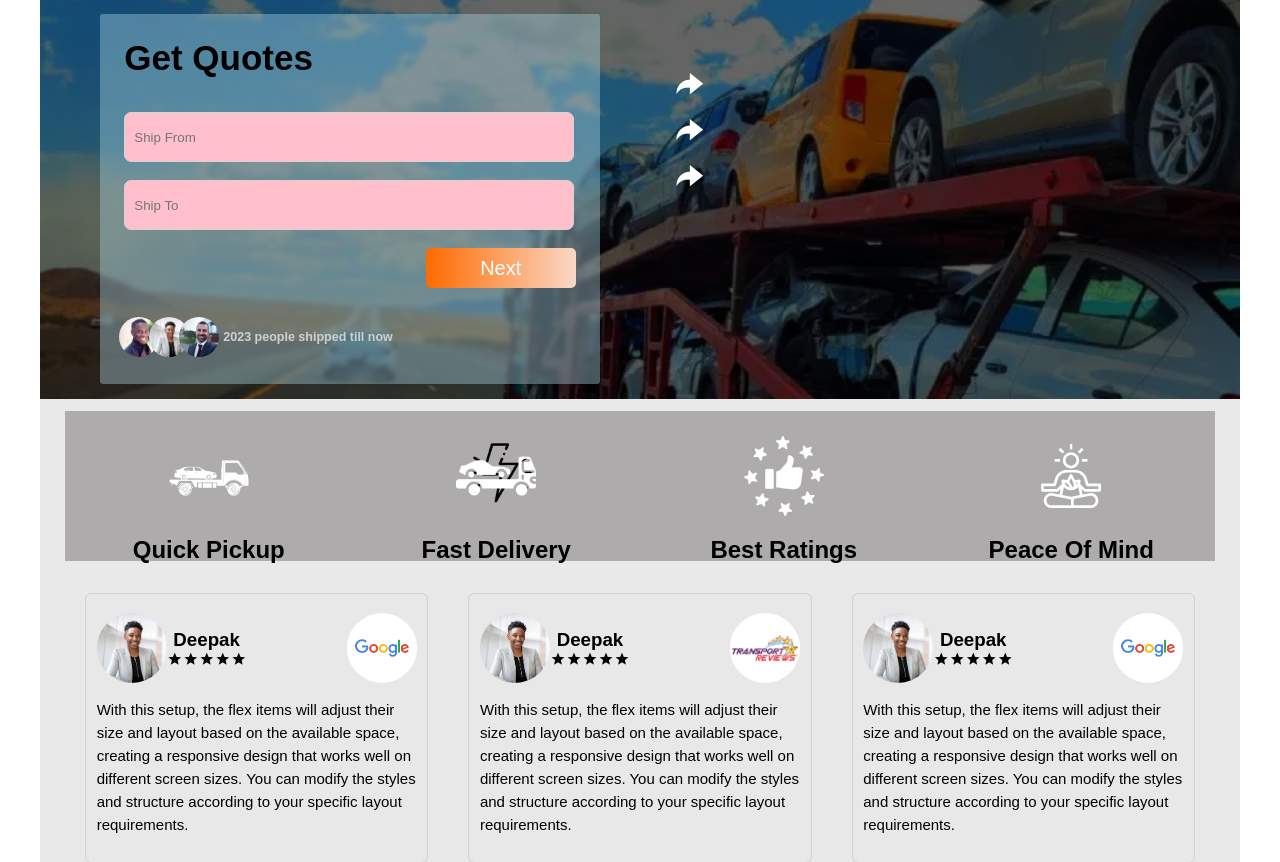
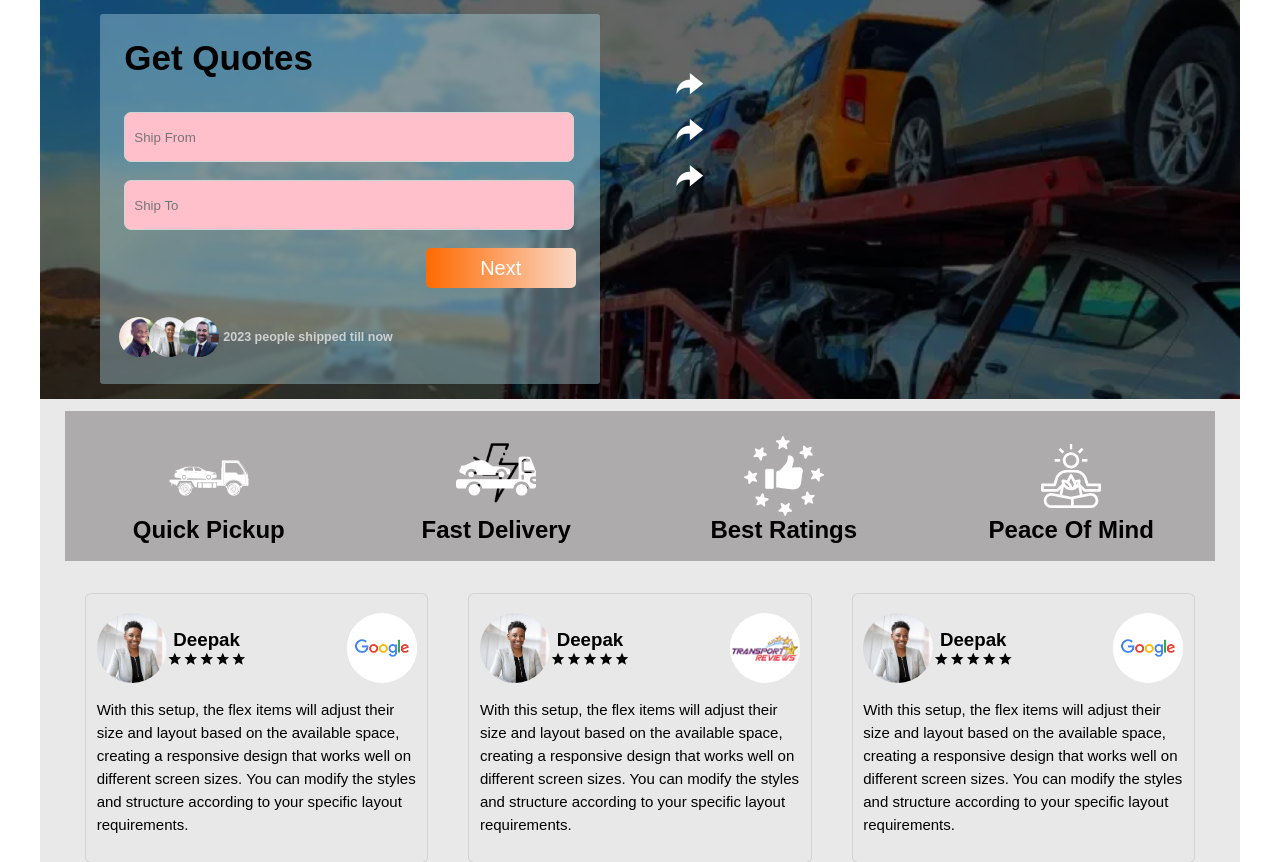
Before and after one commit to lazydesigner/anytimemover, a PHP site: page /rapiddash/login in a window 1280 px wide. Shown: the part 89-951 px from the top of the page. Run offline with PHP 8.4, Linux system fonts and the light colour scheme; data that the repository does not hold is empty.

Commit message:
improvement

```diff
--- a/_index.php
+++ b/_index.php
@@ -26,7 +26,7 @@ if(mysqli_num_rows($result) > 0){
 <link rel=preload href=https://cdn.jsdelivr.net/npm/remixicon@2.5.0/fonts/remixicon.css as=style onload='this.onload=null,this.rel="stylesheet"' async>
     <link rel="stylesheet" href="<?=base_urlx() ?>assets/css/footer.css">
     <link rel="stylesheet" href="<?=base_urlx() ?>assets/css/navbar.css">
-    <link rel="stylesheet" href="<?=base_urlx() ?>assets/css/_index.css?v=4">
+    <link rel="stylesheet" href="<?=base_urlx() ?>assets/css/_index.css?v=5">
 
     <style>
         .side-form-quotes{
--- a/assets/css/_index.css
+++ b/assets/css/_index.css
@@ -357,6 +357,8 @@ position: absolute;
 ._index_body{width: 1200px;margin:auto;}
 /* Content Css */
 ._index_navbar{position:relative; width:100%;height:70px}
+.services-hero-section-bellow-box h2{padding:0;margin:0;}
+
 
 @media screen and (max-width:500px) {
     ._index_body{width: 100%;margin:auto;}
```
